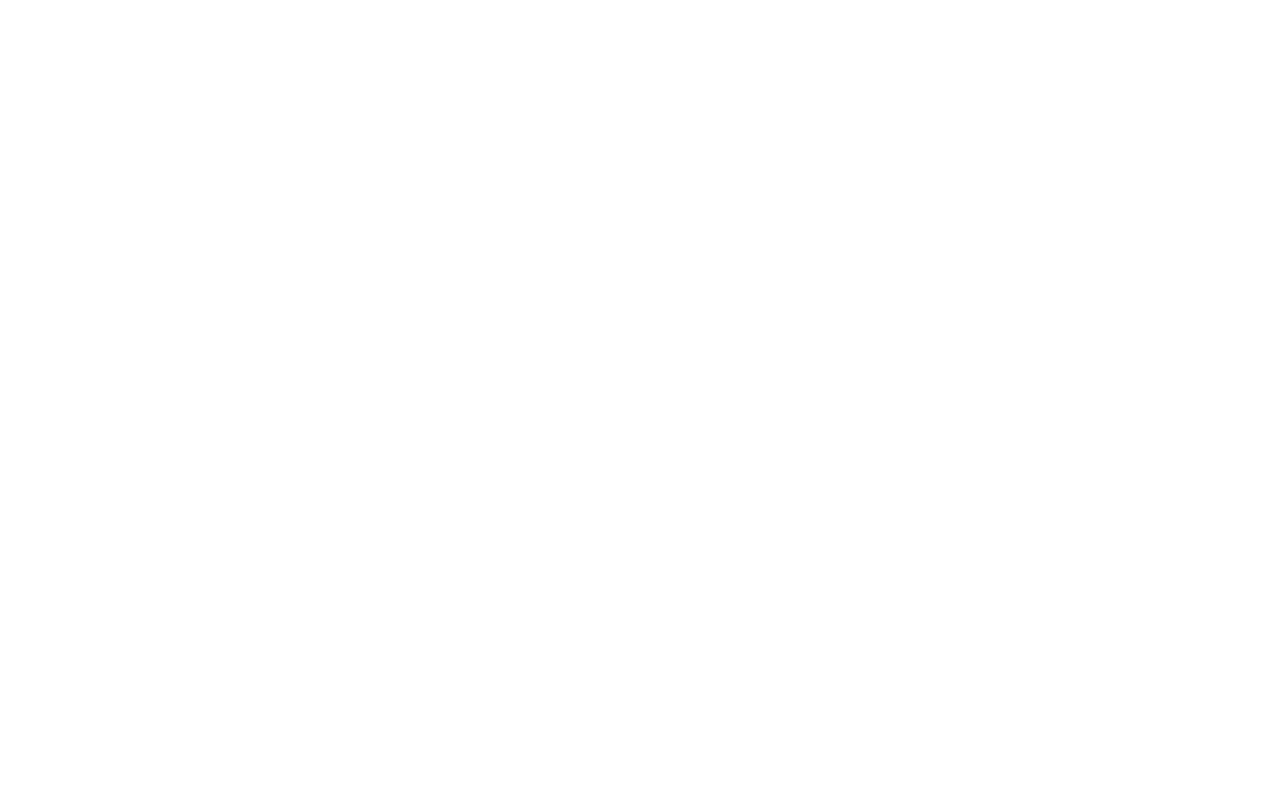
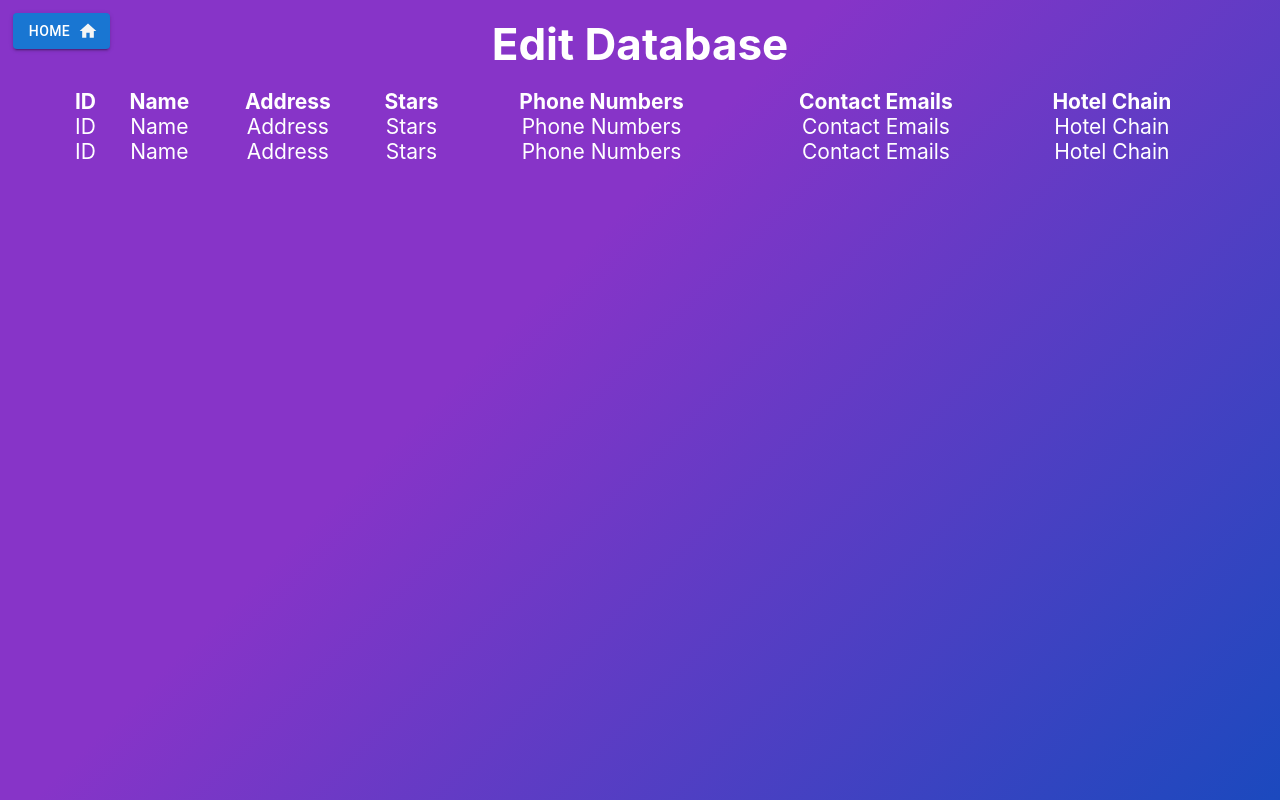
Before and after one commit to NoahdoRegoUO/Booker, a React (Create React App) app in the folder src/e-hotels_frontend/: page /employee/database in a window 1280 px wide. Before the commit this address had no page. Built offline with nearby package versions, Linux system fonts and the light colour scheme.

Commit message:
Committed more changes on frontend

```diff
--- a/src/e-hotels_frontend/src/App.js
+++ b/src/e-hotels_frontend/src/App.js
@@ -2,11 +2,17 @@
 import { Routes, Route } from "react-router-dom";
 import Home from "./pages/Home";
 import CustomerHome from "./pages/CustomerHome";
+import EmployeeHome from "./pages/EmployeeHome";
+import EmployeeDBPage from "./pages/EmployeeDBPage";
+import EmployeePaymentPage from "./pages/EmployeePaymentPage";
 
 function App() {
   return <Routes>
     <Route path="/" element={<Home />} />
     <Route path="/customer" element={<CustomerHome />} />
+    <Route path="/employee" element={<EmployeeHome />} />
+    <Route path="/employee/database" element={<EmployeeDBPage />} />
+    <Route path="/employee/payments" element={<EmployeePaymentPage />} />
   </Routes>
 }
 
--- a/src/e-hotels_frontend/src/pages/CustomerHome.js
+++ b/src/e-hotels_frontend/src/pages/CustomerHome.js
@@ -1,11 +1,17 @@
 import React, { useState } from "react";
+
+import ListHotels from "./components/ListHotels.js"
 
 import './styles/CustomerHome.css';
 import './styles/globalStyles.css';
 
 import { Link } from "react-router-dom";
+import { Button } from "@mui/material";
+import SvgIcon from '@mui/material/SvgIcon';
+import Select from 'react-select';
+import { grey } from "@mui/material/colors";
+import { useNavigate } from "react-router-dom";
 
-import Select from 'react-select';
 
 const locationOptions = [
     { value: 'Ottawa', label: 'Ottawa' },
@@ -19,6 +25,33 @@
     { value: 3, label: '3 Stars' },
     { value: 4, label: '4 Stars' },
     { value: 5, label: '5 Stars' }
+]
+
+const hotelChainOptions = [
+    { value: 'Adfaces', label: 'Adfaces' },
+    { value: 'Trihotels', label: 'Trihotels' },
+    { value: 'Macos', label: 'Macos' },
+    { value: 'JetRocks', label: 'JetRocks' },
+    { value: 'Haiz', label: 'Haiz' },
+]
+
+const numRoomsOptions = [
+    { value: '<100', label: 'less than 100 rooms' },
+    { value: '100-250', label: '100-250 rooms' },
+    { value: '250-500', label: '250-500 rooms' },
+    { value: '>500', label: 'over 500 rooms' },
+]
+
+const roomCapacityOptions = [
+    { value: '1', label: '1 person' },
+    { value: '2-4', label: '2-4 people' },
+    { value: '>4', label: 'more than 4 people' },
+]
+
+const priceOptions = [
+    { value: '$', label: '$' },
+    { value: '$$', label: '$$' },
+    { value: '$$$', label: '$$$' },
 ]
 
 const selectCustomStyles = {
@@ -44,9 +77,28 @@
     }),
 };
 
+const HomeIcon = (props) => {
+    return (
+        <SvgIcon {...props}>
+            <path d="M10 20v-6h4v6h5v-8h3L12 3 2 12h3v8z" />
+        </SvgIcon>
+    );
+}
+
 function CustomerHome() {
+    const navigate = useNavigate();
+
+    const loadHomePage = () => {
+        navigate("/")
+    }
+
     return (
         <div className="page-background">
+            <div className="navbar-container">
+                <Button className="home-button" variant="contained" aria-label="home" endIcon={<HomeIcon sx={{ color: grey[100] }} />} onClick={loadHomePage}>
+                    Home
+                </Button>
+            </div>
             <p className="title-text">Search Hotels</p>
             <div id="search-info">
                 <p className="subtitle-text" id="search-title">Hotel Information</p>
@@ -70,7 +122,7 @@
                     id="select-dropdown"
                     defaultValue={null}
                     placeholder="Chain"
-                    options={starOptions}
+                    options={hotelChainOptions}
                     styles={selectCustomStyles}
                     isSearchable={false}
                 />
@@ -81,7 +133,7 @@
                     id="select-dropdown"
                     defaultValue={null}
                     placeholder="Total Number of Rooms"
-                    options={starOptions}
+                    options={numRoomsOptions}
                     styles={selectCustomStyles}
                     isSearchable={false}
                 />
@@ -89,7 +141,7 @@
                     id="select-dropdown"
                     defaultValue={null}
                     placeholder="Room Capacity"
-                    options={starOptions}
+                    options={roomCapacityOptions}
                     styles={selectCustomStyles}
                     isSearchable={false}
                 />
@@ -97,11 +149,12 @@
                     id="select-dropdown"
                     defaultValue={null}
                     placeholder="Price Range"
-                    options={starOptions}
+                    options={priceOptions}
                     styles={selectCustomStyles}
                     isSearchable={false}
                 />
             </div>
+            <ListHotels></ListHotels>
         </div>
     );
 }
--- /dev/null
+++ b/src/e-hotels_frontend/src/pages/EmployeeDBPage.js
@@ -0,0 +1,39 @@
+import React, { useState } from "react";
+
+import './styles/globalStyles.css';
+import ListHotelDatabase from "./components/ListHotelDatabase";
+
+import { Button } from "@mui/material";
+import SvgIcon from '@mui/material/SvgIcon';
+import { grey } from "@mui/material/colors";
+import { useNavigate } from "react-router-dom";
+
+const HomeIcon = (props) => {
+    return (
+        <SvgIcon {...props}>
+            <path d="M10 20v-6h4v6h5v-8h3L12 3 2 12h3v8z" />
+        </SvgIcon>
+    );
+}
+
+function EmployeeDBPage() {
+    const navigate = useNavigate();
+
+    const loadHomePage = () => {
+        navigate("/")
+    }
+
+    return (
+        <div className="page-background">
+            <div className="navbar-container">
+                <Button className="home-button" variant="contained" aria-label="home" endIcon={<HomeIcon sx={{ color: grey[100] }} />} onClick={loadHomePage}>
+                    Home
+                </Button>
+            </div>
+            <p className="title-text">Edit Database</p>
+            <ListHotelDatabase></ListHotelDatabase>
+        </div>
+    )
+};
+
+export default EmployeeDBPage;
--- /dev/null
+++ b/src/e-hotels_frontend/src/pages/EmployeeHome.js
@@ -0,0 +1,64 @@
+import React, { useState } from "react";
+
+import './styles/globalStyles.css';
+
+import { Button } from "@mui/material";
+import SvgIcon from '@mui/material/SvgIcon';
+import { grey } from "@mui/material/colors";
+import { useNavigate } from "react-router-dom";
+import Card from "./components/Card";
+import databaseImg from "./images/database.jpg"
+import paymentImg from "./images/payment.jpg"
+
+
+
+const HomeIcon = (props) => {
+    return (
+        <SvgIcon {...props}>
+            <path d="M10 20v-6h4v6h5v-8h3L12 3 2 12h3v8z" />
+        </SvgIcon>
+    );
+}
+
+function EmployeeHome() {
+    const navigate = useNavigate();
+
+    const loadHomePage = () => {
+        navigate("/")
+    }
+
+    const loadEditDatabasePage = () => {
+        navigate("/employee/database")
+    }
+
+    const loadPaymentsPage = () => {
+        navigate("/employee/payments")
+    }
+
+    return (
+        <div className="page-background">
+            <div className="navbar-container">
+                <Button className="home-button" variant="contained" aria-label="home" endIcon={<HomeIcon sx={{ color: grey[100] }} />} onClick={loadHomePage}>
+                    Home
+                </Button>
+            </div>
+            <p className="title-text">Employee Home Page</p>
+            <div className="row-container">
+                <Card
+                    image={databaseImg}
+                    title="Edit Database"
+                    description="..."
+                    action={loadEditDatabasePage}
+                />
+                <Card
+                    image={paymentImg}
+                    title="Handle Payments"
+                    description="..."
+                    action={loadPaymentsPage}
+                />
+            </div>
+        </div>
+    )
+};
+
+export default EmployeeHome;
--- /dev/null
+++ b/src/e-hotels_frontend/src/pages/EmployeePaymentPage.js
@@ -0,0 +1,36 @@
+import React, { useState } from "react";
+
+import './styles/globalStyles.css';
+
+import { Button } from "@mui/material";
+import SvgIcon from '@mui/material/SvgIcon';
+import { grey } from "@mui/material/colors";
+import { useNavigate } from "react-router-dom";
+
+const HomeIcon = (props) => {
+    return (
+        <SvgIcon {...props}>
+            <path d="M10 20v-6h4v6h5v-8h3L12 3 2 12h3v8z" />
+        </SvgIcon>
+    );
+}
+
+function EmployeePaymentPage() {
+    const navigate = useNavigate();
+
+    const loadHomePage = () => {
+        navigate("/")
+    }
+
+    return (
+        <div className="page-background">
+            <div className="navbar-container">
+                <Button className="home-button" variant="contained" aria-label="home" endIcon={<HomeIcon sx={{ color: grey[100] }} />} onClick={loadHomePage}>
+                    Home
+                </Button>
+            </div>
+        </div>
+    )
+};
+
+export default EmployeePaymentPage;
--- /dev/null
+++ b/src/e-hotels_frontend/src/pages/components/Card.js
@@ -0,0 +1,44 @@
+import React from 'react';
+
+const Card = ({ image, title, description, action }) => {
+    return (
+        <div style={{
+            width: '300px',
+            height: '400px',
+            border: '0px solid gray',
+            backgroundColor: 'white',
+            borderRadius: '20px',
+            overflow: 'hidden',
+            display: 'flex',
+            margin: "1%",
+            cursor: "pointer",
+            flexDirection: 'column'
+        }} onClick={action}>
+            <img src={image} alt={title} style={{
+                width: '100%',
+                height: '50%',
+                objectFit: 'cover'
+            }} />
+            <div style={{
+                padding: '20px',
+                display: 'flex',
+                flexDirection: 'column'
+            }}>
+                <h2 style={{
+                    fontSize: '24px',
+                    fontWeight: 'bold',
+                    color: '#1f1f1f',
+                    marginBottom: '10px'
+                }}>{title}</h2>
+                <p style={{
+                    fontSize: '18px',
+                    fontWeight: 'bold',
+                    color: '#1f1f1f',
+                    marginBottom: '10px'
+                }}>{description}</p>
+            </div>
+        </div>
+    );
+}
+
+export default Card;
--- /dev/null
+++ b/src/e-hotels_frontend/src/pages/components/ListHotelDatabase.js
@@ -0,0 +1,37 @@
+import React from "react";
+
+const ListHotelDatabase = () => {
+    return (
+        <table style={{ width: "90%" }}>
+            <tr className="subtitle-text">
+                <th>ID</th>
+                <th>Name</th>
+                <th>Address</th>
+                <th>Stars</th>
+                <th>Phone Numbers</th>
+                <th>Contact Emails</th>
+                <th>Hotel Chain</th>
+            </tr>
+            <tr className="subtitle-text">
+                <td>ID</td>
+                <td>Name</td>
+                <td>Address</td>
+                <td>Stars</td>
+                <td>Phone Numbers</td>
+                <td>Contact Emails</td>
+                <td>Hotel Chain</td>
+            </tr >
+            <tr className="subtitle-text">
+                <td>ID</td>
+                <td>Name</td>
+                <td>Address</td>
+                <td>Stars</td>
+                <td>Phone Numbers</td>
+                <td>Contact Emails</td>
+                <td>Hotel Chain</td>
+            </tr>
+        </table>
+    )
+};
+
+export default ListHotelDatabase;
--- /dev/null
+++ b/src/e-hotels_frontend/src/pages/components/ListHotels.js
@@ -0,0 +1,20 @@
+import React from "react";
+import Card from "./Card";
+
+import '../styles/globalStyles.css';
+
+import hotelImg from "../images/hotel2.jpg"
+
+const ListHotels = () => {
+    return (
+        <div>
+            <Card
+                image={hotelImg}
+                title="Hotel"
+                description="..."
+            />
+        </div>
+    )
+};
+
+export default ListHotels;
--- a/src/e-hotels_frontend/src/pages/styles/CustomerHome.css
+++ b/src/e-hotels_frontend/src/pages/styles/CustomerHome.css
@@ -5,7 +5,7 @@
     flex-direction: row;
     border: 3px solid white;
     border-radius: 10px;
-    margin-bottom: 10px;
+    margin-bottom: 20px;
     justify-content: left;
     align-items: center;
 }
--- a/src/e-hotels_frontend/src/pages/styles/globalStyles.css
+++ b/src/e-hotels_frontend/src/pages/styles/globalStyles.css
@@ -32,3 +32,21 @@
 .dropdown {
     width: 100px;
 }
+
+.navbar-container {
+    position: absolute;
+    width: 98%;
+    display: flex;
+    flex-direction: row;
+    justify-content: left;
+    align-items: center;
+    padding: 1%;
+}
+
+.row-container {
+    display: flex;
+    flex-direction: row;
+    justify-content: space-between;
+    align-items: center;
+    padding: 1%;
+}
```
Also changed, not shown: src/e-hotels_frontend/src/pages/Home.js (+14 -6 lines), src/e-hotels_frontend/src/pages/images/payment.jpg (added), 1 other file (tests, documents, lock files or other folders).
